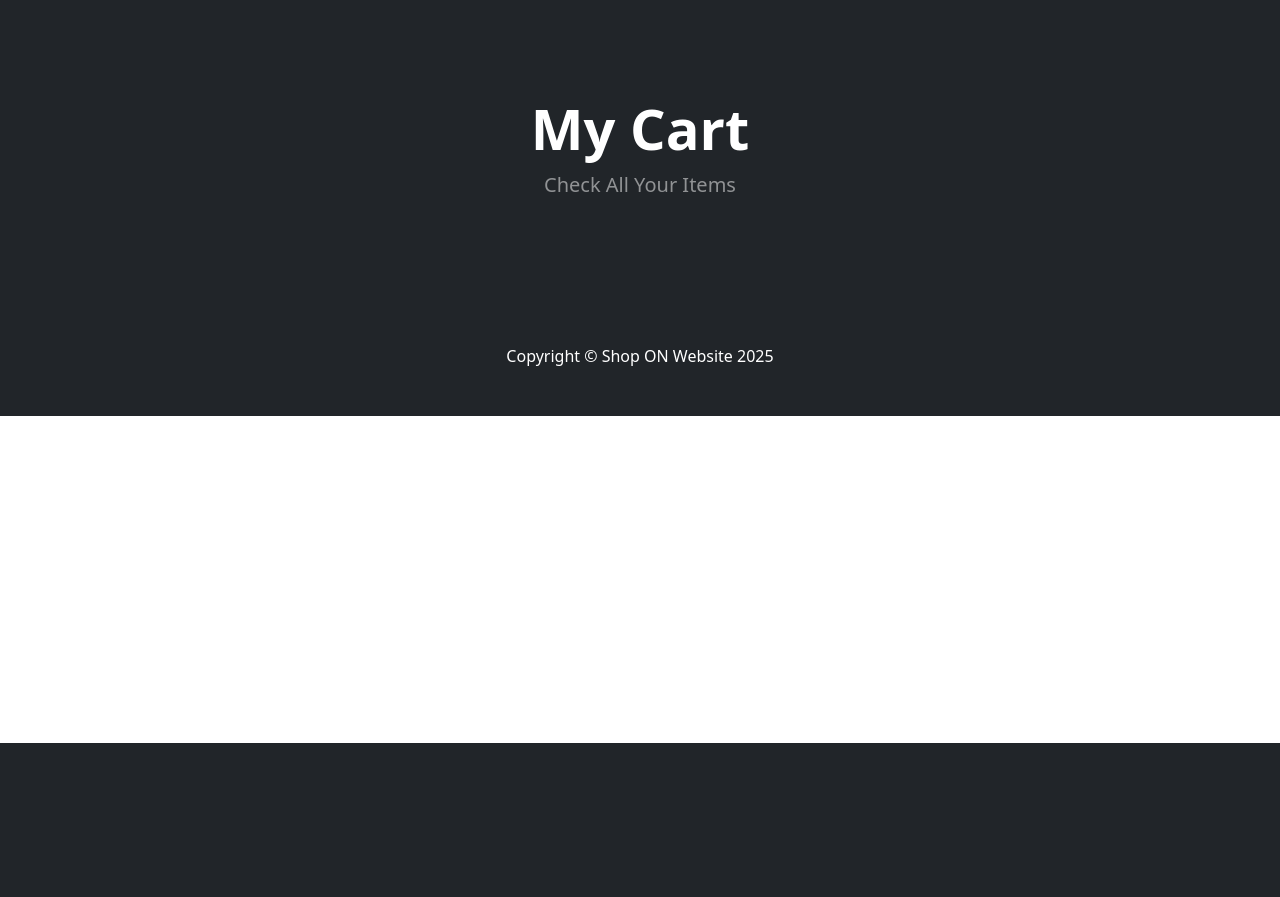
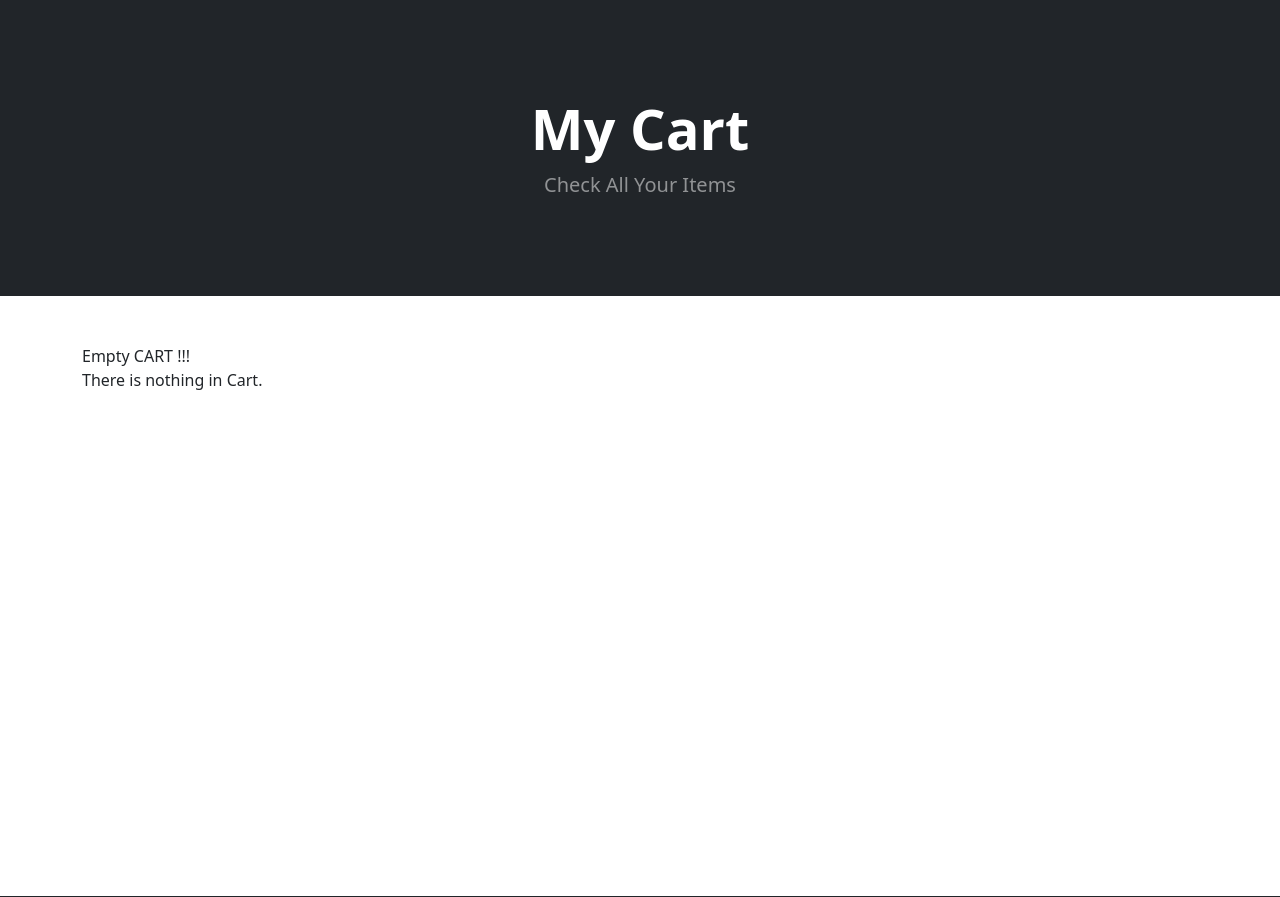
Before and after one commit to fuad46/ShopON-NUB-PROJECT-4000, a Django app: page /cart/ in a window 1280 px wide. Shown: the part 57-954 px from the top of the page. Before the commit the page ends 800 px from the top, so only its background shows below. Run offline with Django 5.2, Linux system fonts and the light colour scheme; some libraries are stand-ins or nearby versions.

Commit message:
6th commit

```diff
--- /dev/null
+++ b/cart/cart.py
@@ -0,0 +1,31 @@
+from store.models import Product
+
+class Cart():
+  def __init__(self, request):
+      self.session = request.session
+
+      cart = self.session.get('session_key')
+
+      if 'session_key' not in request.session:
+        cart = self.session['session_key'] = {}
+
+
+      self.cart = cart
+
+  def add(self, product):
+    product_id = str(product.id)
+
+    if product_id in self.cart:
+      pass
+    else:
+      self.cart[product_id] = {'price': str(product.price)}
+
+    self.session.modified = True
+
+  def __len__(self):
+    return len(self.cart)
+
+  def get_prods(self):
+    product_ids = self.cart.keys()
+    products = Product.objects.filter(id__in=product_ids)
+    return products
--- /dev/null
+++ b/cart/context_processors.py
@@ -0,0 +1,4 @@
+from .cart import Cart
+
+def cart(request):
+  return {'cart': Cart(request)}
--- a/cart/templates/cart_summary.html
+++ b/cart/templates/cart_summary.html
@@ -9,7 +9,45 @@
                 </div>
             </div>
         </header>
+        <br><br>
+        <div class="container">
+        {% if cart_products %}
+            {% for product in cart_products %}
+            <div class="card mb-3" >
+                <div class="row g-0">
+                  <div class="col-md-4">
+                    <img src="{{ product.image.url }}" class="img-fluid rounded-start" alt="...">
+                  </div>
+                  <div class="col-md-8">
+                    <div class="card-body">
+                    <center>
+                      <h5 class="card-title">{{ product.name }}</h5>
+                      <p class="card-text">{{ product.description }}</p>
 
+                      {% if product.is_sale %}
+                        <strike> {{ product.price }} BDT </strike> &nbsp
+                        {{ product.sale_price }} BDT
+                      {% else %}
+                        {{ product.price }} BDT
 
+                      {% endif %}
+                      <br><br>
+                      <a href="{% url 'home' %} " class="btn btn-secondary">Go back</a>
+
+                    </center>
+                    </div>
+                  </div>
+                </div>
+              </div> <br>
+            {% endfor %}
+            {% else %}
+            Empty CART !!! <br>
+            There is nothing in Cart.
+            <br><br><br><br><br><br><br><br><br><br>
+            <br><br><br>
+            {% endif %}
+        </div> <br>
+
+        <br><br><br><br><br><br><br><br>
 
     {% endblock %}
--- a/cart/views.py
+++ b/cart/views.py
@@ -1,12 +1,24 @@
-from django.shortcuts import render
-
+from django.shortcuts import render, get_object_or_404
+from .cart import Cart
+from store.models import Product
+from django.http import JsonResponse
 # Create your views here.
 
 def cart_summary(request):
-  return render(request, "cart_summary.html", {})
+  cart = Cart(request)
+  cart_products = cart.get_prods
+  return render(request, "cart_summary.html", {"cart_products":cart_products})
 
 def cart_add(request):
-  pass
+  cart = Cart(request)
+  if request.POST.get('action') == 'post':
+    product_id = int(request.POST.get('product_id'))
+    product = get_object_or_404(Product, id=product_id)
+    cart.add(product=product)
+    cart_quantity = cart.__len__()
+    # response = JsonResponse({'Product Name ': product.name})
+    response = JsonResponse({'qty': cart_quantity})
+    return response
 
 def cart_delete(request):
   pass
--- a/shopon/settings.py
+++ b/shopon/settings.py
@@ -64,6 +64,7 @@
                 'django.template.context_processors.request',
                 'django.contrib.auth.context_processors.auth',
                 'django.contrib.messages.context_processors.messages',
+                'cart.context_processors.cart',
             ],
         },
     },
--- a/store/templates/base.html
+++ b/store/templates/base.html
@@ -13,6 +13,7 @@
         <link href="https://cdn.jsdelivr.net/npm/bootstrap-icons@1.5.0/font/bootstrap-icons.css" rel="stylesheet" />
         <!-- Core theme CSS (includes Bootstrap)-->
         <link href="{%static 'css/styles.css' %}" rel="stylesheet" />
+        <script src="https://code.jquery.com/jquery-3.7.1.min.js" integrity="sha256-/JqT3SQfawRcv/BIHPThkBvs0OEvtFFmqPF/lYI/Cxo=" crossorigin="anonymous"></script>
     </head>
     <body>
         <!-- Navigation-->
@@ -37,6 +38,6 @@
         <!-- Bootstrap core JS-->
         <script src="https://cdn.jsdelivr.net/npm/bootstrap@5.2.3/dist/js/bootstrap.bundle.min.js"></script>
         <!-- Core theme JS-->
-        <script src="{static 'js/scripts.js'}"></script>
+        <script src="{% static 'js/scripts.js' %}"></script>
     </body>
 </html>
--- a/store/templates/navbar.html
+++ b/store/templates/navbar.html
@@ -29,7 +29,7 @@
                 <a href="{% url 'cart_summary' %}" class="btn btn-outline-dark">
                     <i class="bi-cart-fill me-1"></i>
                     Cart
-                    <span class="badge bg-dark text-white ms-1 rounded-pill">0</span>
+                    <span class="badge bg-dark text-white ms-1 rounded-pill" id="cart_quantity">{{ cart|length }}</span>
                 </a>
 
           </form>
```
Also changed, not shown: store/templates/product.html (+25 -0 lines), db.sqlite3.
